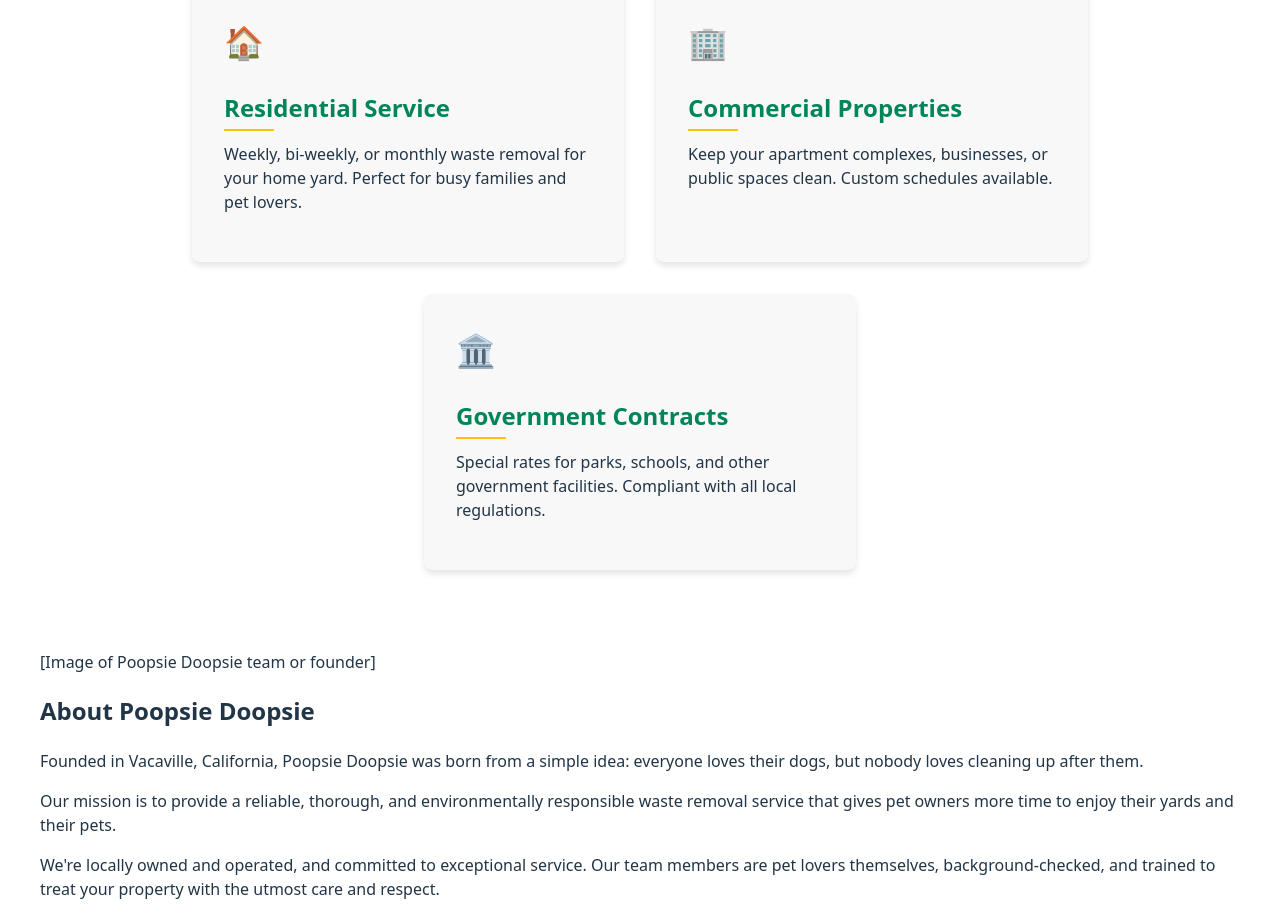
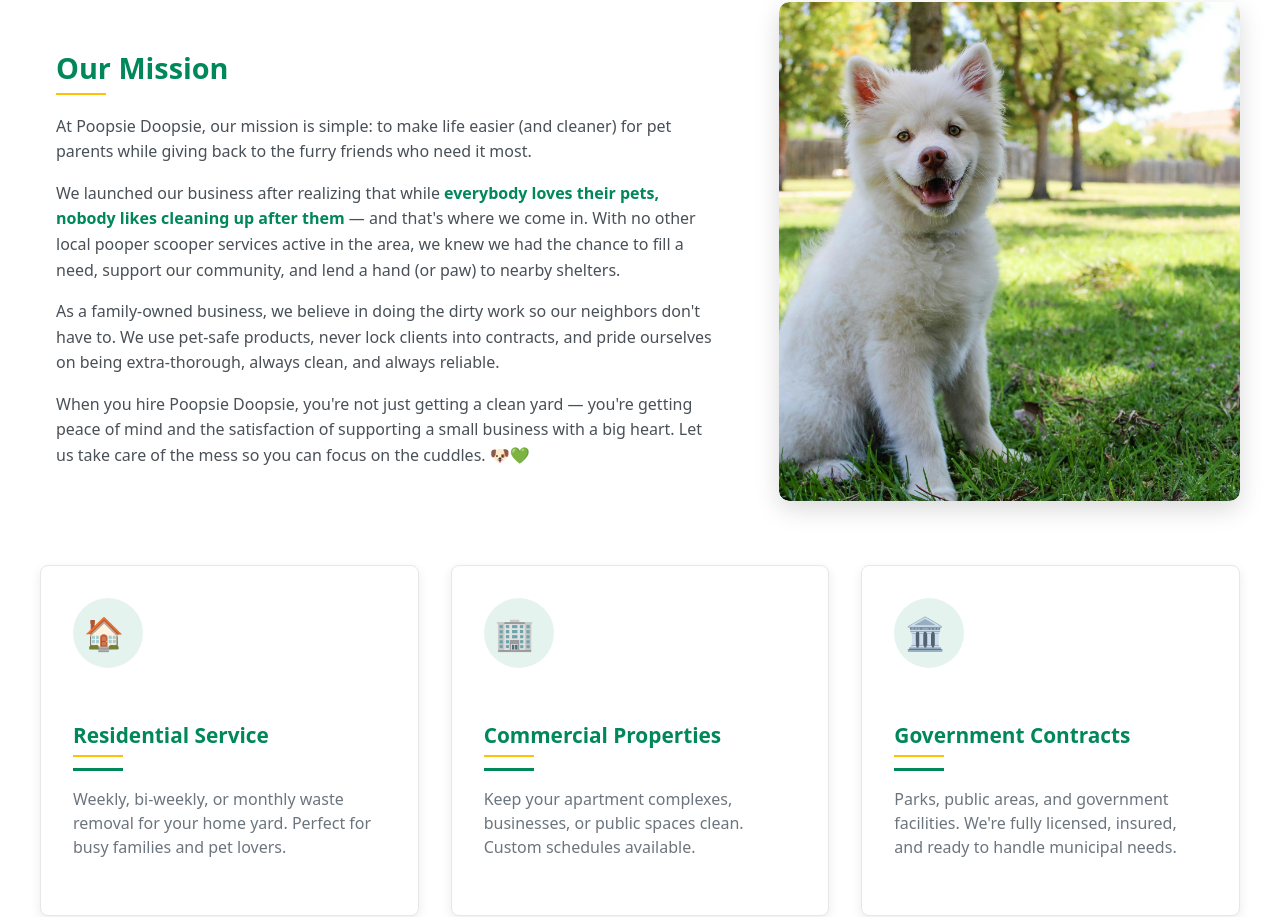
Before and after one commit to lelisiario/PoopsieDoopsie, a React (Vite) app: page / in a window 1280 px wide. Shown: the part 902-1819 px from the top of the page. Built offline with nearby package versions, Linux system fonts and the light colour scheme.

Commit message:
Created and updated services page.

```diff
--- a/src/App.tsx
+++ b/src/App.tsx
@@ -30,6 +30,7 @@
         <Routes>
           <Route path="/" element={<HomePage />} />
           <Route path="/contact" element={<ContactForm />} />
+          <Route path="/services" element={<Services />} />
           <Route path="/pricing" element={<Pricing />} />
           <Route path="/about" element={<About />} />
         </Routes>
--- a/src/components/Services.css
+++ b/src/components/Services.css
@@ -1,40 +1,153 @@
-.services {
-    background-color: var(--white);
+
+.services-section {
+  padding: 5rem 0;
+  background-color: white;
 }
 
-  .service-cards {
-    display: flex;
-    flex-wrap: wrap;
+.section-title {
+  font-size: 2.5rem;
+  font-weight: bold;
+  text-align: center;
+  color: #00875a; /* Matches your site's green theme */
+  margin-bottom: 1rem;
+}
+
+.section-subtitle {
+  text-align: center;
+  color: #6c757d;
+  margin-bottom: 3rem;
+  font-size: 1.1rem;
+}
+
+/* Mission section styling */
+.about-mission {
+  display: grid;
+  grid-template-columns: 3fr 2fr;
+  gap: 3rem;
+  margin-bottom: 4rem;
+  align-items: center;
+}
+
+.mission-content {
+  padding: 1rem;
+}
+
+.mission-title {
+  color: #00875a;
+  font-size: 1.8rem;
+  margin-bottom: 1.5rem;
+  font-weight: bold;
+}
+
+.mission-content p {
+  margin-bottom: 1rem;
+  line-height: 1.6;
+  color: #495057;
+}
+
+.mission-content strong {
+  color: #00875a;
+}
+
+.mission-image {
+  height: 100%;
+  border-radius: 10px;
+  overflow: hidden;
+  box-shadow: 0 8px 24px rgba(0, 0, 0, 0.15);
+}
+
+.mission-image img {
+  width: 100%;
+  height: 100%;
+  object-fit: cover;
+  border-radius: 10px;
+}
+
+/* Service cards styling */
+.services-cards {
+  display: grid;
+  grid-template-columns: repeat(auto-fit, minmax(300px, 1fr));
   gap: 2rem;
-    justify-content: center;
+  margin: 0 auto;
+  max-width: 1200px;
 }
 
 .service-card {
-    background-color: #f8f8f8;
+  background-color: white;
   border-radius: 8px;
+  overflow: hidden;
+  box-shadow: 0 4px 12px rgba(0, 0, 0, 0.08);
+  transition: transform 0.3s ease, box-shadow 0.3s ease;
   padding: 2rem;
-    width: calc(33.33% - 2rem);
-    box-shadow: 0 4px 6px rgba(0, 0, 0, 0.1);
-    transition: transform 0.3s ease;
+  border: 1px solid #e5e7eb;
 }
 
 .service-card:hover {
   transform: translateY(-5px);
+  box-shadow: 0 8px 24px rgba(0, 0, 0, 0.12);
+  border-color: #00875a;
 }
 
 .service-icon {
+  width: 70px;
+  height: 70px;
+  background-color: rgba(0, 135, 90, 0.1);
+  border-radius: 50%;
+  display: flex;
+  justify-content: center;
+  align-items: center;
+  margin-bottom: 1.5rem;
+}
+
+.icon {
   font-size: 2rem;
+}
+
+.service-content {
+  padding: 0.5rem 0;
+}
+
+.service-title {
+  color: #00875a;
+  font-weight: bold;
+  margin-bottom: 1rem;
+  font-size: 1.3rem;
+}
+
+.service-divider {
+  width: 50px;
+  height: 3px;
+  background-color: #00875a;
   margin-bottom: 1rem;
 }
 
-  .service-card h3 {
-    font-size: 1.5rem;
-    margin-bottom: 1rem;
-    color: var(--primary-color);
+.service-description {
+  color: #6c757d;
+  line-height: 1.5;
+}
+
+/* Responsive adjustments */
+@media (max-width: 992px) {
+  .about-mission {
+    grid-template-columns: 1fr;
+  }
+
+  .mission-image {
+    height: 350px;
+    order: -1;
+  }
 }
 
 @media (max-width: 768px) {
-    .service-card {
-      width: 100%;
+  .services-cards {
+    grid-template-columns: 1fr;
+  }
+
+  .services-section {
+    padding: 3rem 1rem;
+  }
+
+  .mission-image {
+    height: 250px;
   }
 }
--- a/src/components/Services.tsx
+++ b/src/components/Services.tsx
@@ -1,30 +1,60 @@
-
-import './Services.css';
+import "./Services.css";
 
 const Services = () => {
   return (
-    <section id="services" className="services section">
+    <section id="services" className="services-section">
       <div className="container">
         <h2 className="section-title">Our Services</h2>
         <p className="section-subtitle">Professional pet waste removal for every situation</p>
 
-        <div className="service-cards">
+        <div className="about-mission">
+          <div className="mission-content">
+            <h3 className="mission-title">Our Mission</h3>
+            <p>At Poopsie Doopsie, our mission is simple: to make life easier (and cleaner) for pet parents while giving back to the furry friends who need it most.</p>
+            <p>We launched our business after realizing that while <strong>everybody loves their pets, nobody likes cleaning up after them</strong> — and that's where we come in. With no other local pooper scooper services active in the area, we knew we had the chance to fill a need, support our community, and lend a hand (or paw) to nearby shelters.</p>
+            <p>As a family-owned business, we believe in doing the dirty work so our neighbors don't have to. We use pet-safe products, never lock clients into contracts, and pride ourselves on being extra-thorough, always clean, and always reliable.</p>
+            <p>When you hire Poopsie Doopsie, you're not just getting a clean yard — you're getting peace of mind and the satisfaction of supporting a small business with a big heart. Let us take care of the mess so you can focus on the cuddles. 🐶💚</p>
+          </div>
+          <div className="mission-image">
+            <img src="/src/assets/1dog.jpg" alt="Happy dog in clean yard" />
+          </div>
+        </div>
+
+        <div className="services-cards">
+          {/* Residential Service */}
           <div className="service-card">
-            <div className="service-icon">🏠</div>
-            <h3>Residential Service</h3>
-            <p>Weekly, bi-weekly, or monthly waste removal for your home yard. Perfect for busy families and pet lovers.</p>
+            <div className="service-icon">
+              <span className="icon">🏠</span>
+            </div>
+            <div className="service-content">
+              <h3 className="service-title">Residential Service</h3>
+              <div className="service-divider"></div>
+              <p className="service-description">Weekly, bi-weekly, or monthly waste removal for your home yard. Perfect for busy families and pet lovers.</p>
+            </div>
           </div>
 
+          {/* Commercial Properties */}
           <div className="service-card">
-            <div className="service-icon">🏢</div>
-            <h3>Commercial Properties</h3>
-            <p>Keep your apartment complexes, businesses, or public spaces clean. Custom schedules available.</p>
+            <div className="service-icon">
+              <span className="icon">🏢</span>
+            </div>
+            <div className="service-content">
+              <h3 className="service-title">Commercial Properties</h3>
+              <div className="service-divider"></div>
+              <p className="service-description">Keep your apartment complexes, businesses, or public spaces clean. Custom schedules available.</p>
+            </div>
           </div>
 
+          {/* Government Contracts */}
           <div className="service-card">
-            <div className="service-icon">🏛️</div>
-            <h3>Government Contracts</h3>
-            <p>Special rates for parks, schools, and other government facilities. Compliant with all local regulations.</p>
+            <div className="service-icon">
+              <span className="icon">🏛️</span>
+            </div>
+            <div className="service-content">
+              <h3 className="service-title">Government Contracts</h3>
+              <div className="service-divider"></div>
+              <p className="service-description">Parks, public areas, and government facilities. We're fully licensed, insured, and ready to handle municipal needs.</p>
+            </div>
           </div>
         </div>
       </div>
```
Lines whose indentation alone changed are shown as unchanged.
